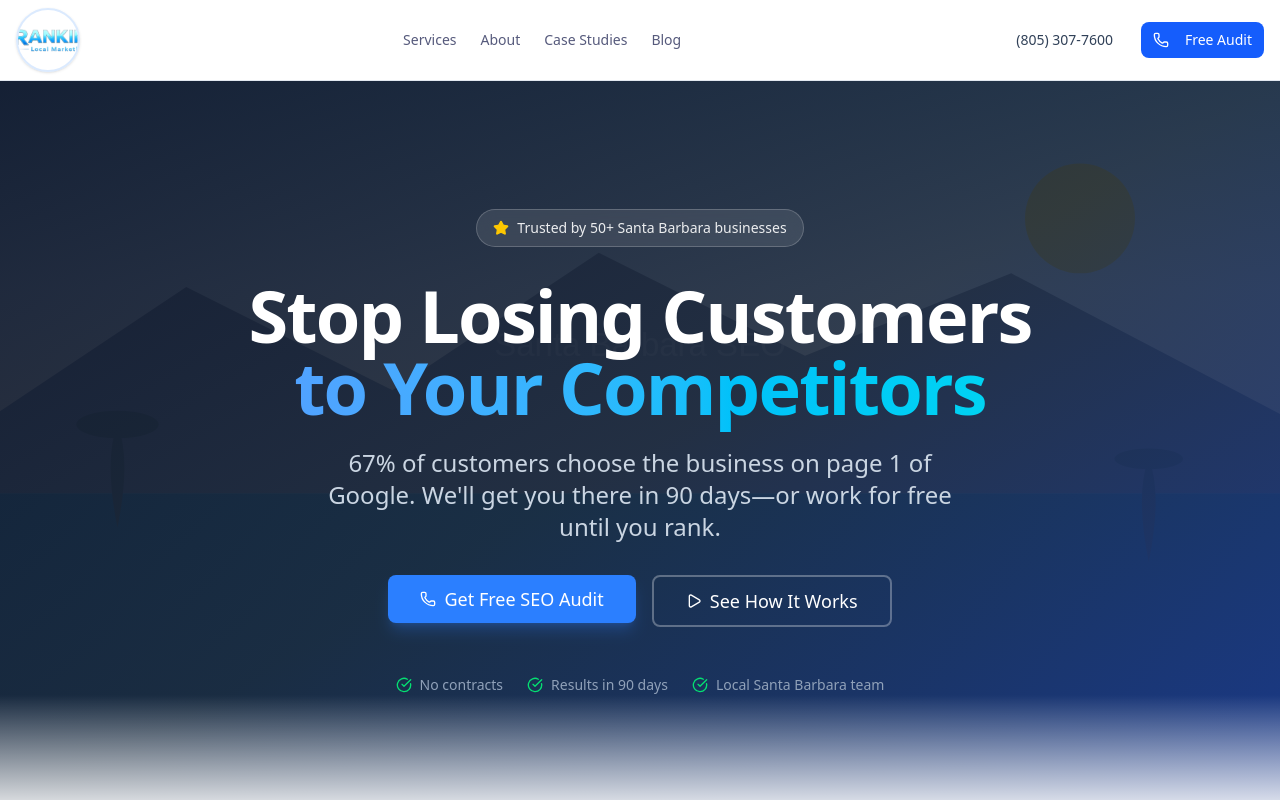
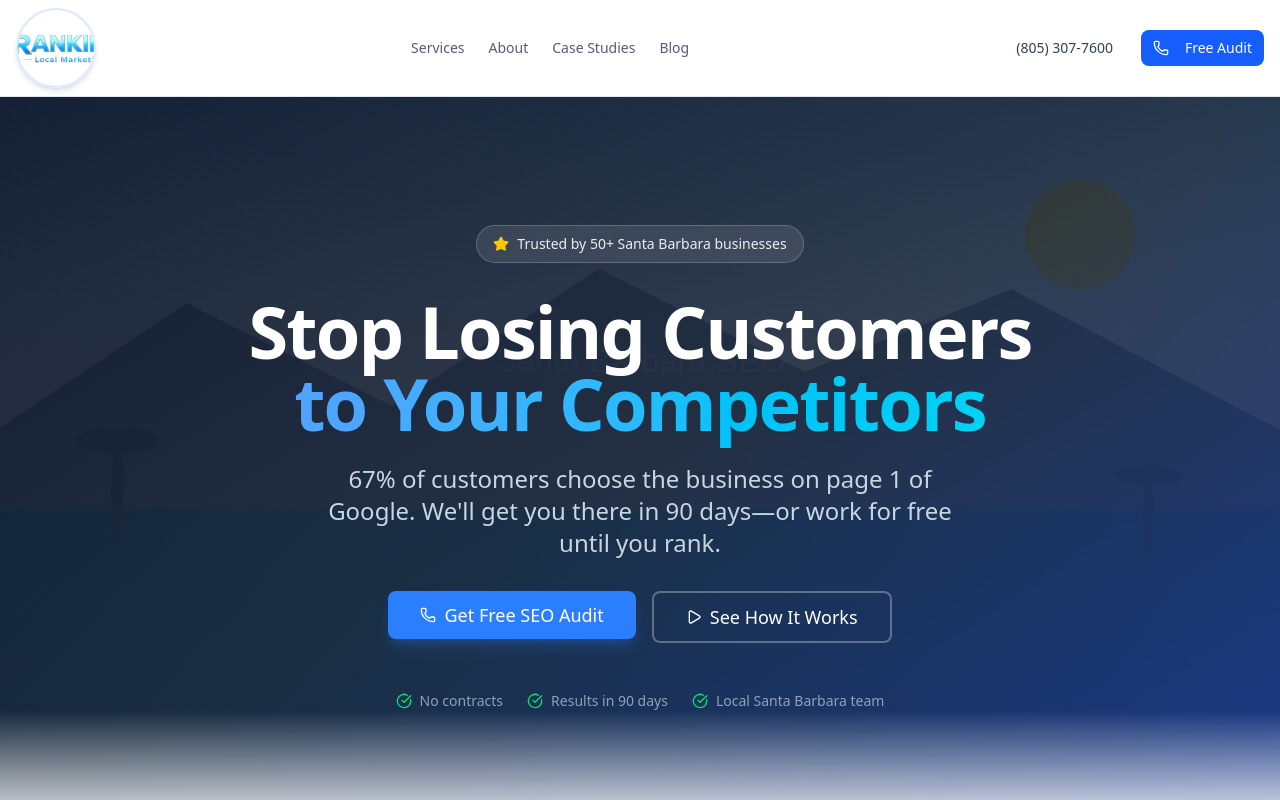
Before and after one commit to carpefukendiem/rankingsb-web, a Next.js app in the folder projects/rankingsb/web/my-app/: page / in a window 1280 px wide. Shown: the top 800 px of the page. Built offline with nearby package versions, Linux system fonts and the light colour scheme.

Commit message:
Make header logo much bigger - 80px with taller header

```diff
--- a/projects/rankingsb/web/my-app/components/layout/Header.tsx
+++ b/projects/rankingsb/web/my-app/components/layout/Header.tsx
@@ -11,14 +11,14 @@ export function Header() {
   return (
     <header className="sticky top-0 z-50 w-full border-b bg-background/95 backdrop-blur supports-[backdrop-filter]:bg-background/60">
       <div className="container mx-auto px-4">
-        <div className="flex h-20 items-center justify-between">
-          {/* Logo - Bigger and properly circular */}
+        <div className="flex h-24 items-center justify-between">
+          {/* Logo - Much bigger for visibility */}
           <Link href="/" className="flex items-center">
             <img
               src="/logo.webp"
-              alt="Rankingsb Local SEO Agency"
-              className="h-16 w-16 rounded-full object-cover border-2 border-blue-100 shadow-sm"
-              style={{ aspectRatio: '1/1' }}
+              alt="Rankingsb Local SEO Agency Santa Barbara"
+              className="h-20 w-20 rounded-full object-cover border-2 border-blue-100 shadow-md"
+              style={{ aspectRatio: '1/1', minWidth: '80px', minHeight: '80px' }}
             />
           </Link>
 
```
